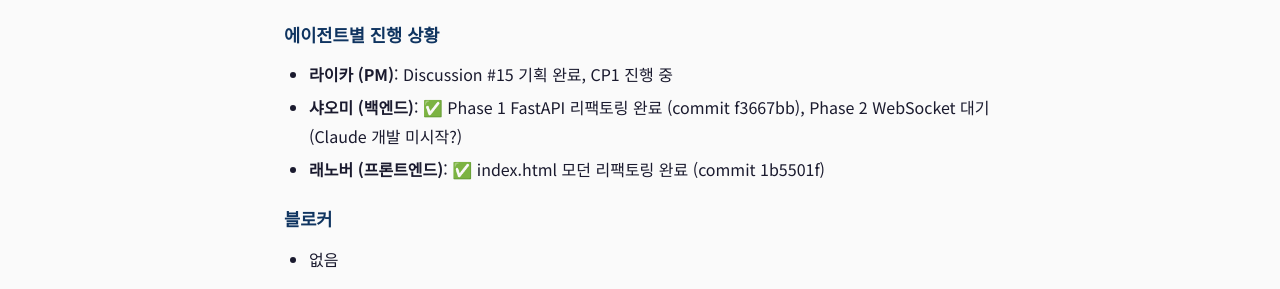
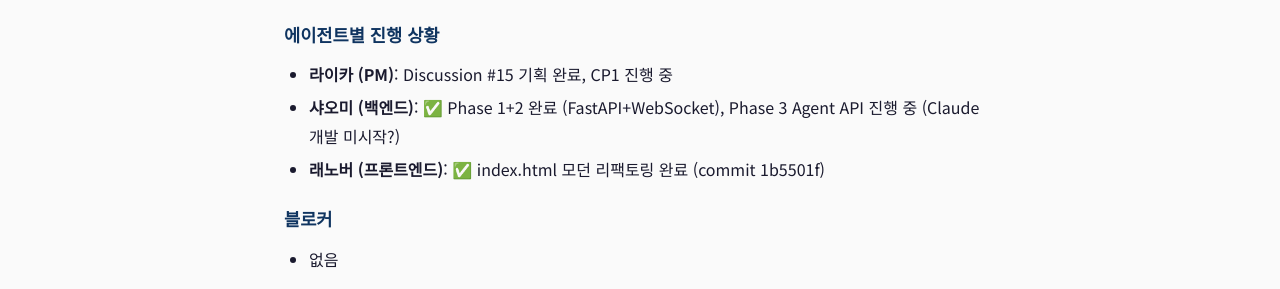
Before and after one commit to sfex11/xiaomi_1_public, a Jekyll site: the page built from projects/P001-Chatub/STATUS.md, in a window 1280 px wide. Shown: the part 982-1271 px from the top of the page. Built offline with Jekyll 4.4.1, drawn with Linux system fonts in a browser that asks for light colours; our own code applies the rules of GitHub Pages for plain Markdown files.

Commit message:
[P001] STATUS 업데이트 — 샤오미 Phase 2 WebSocket 완료 반영

```diff
--- a/projects/P001-Chatub/STATUS.md
+++ b/projects/P001-Chatub/STATUS.md
@@ -17,7 +17,7 @@
 ### 에이전트별 진행 상황
 
 - **라이카 (PM)**: Discussion #15 기획 완료, CP1 진행 중
-- **샤오미 (백엔드)**: ✅ Phase 1 FastAPI 리팩토링 완료 (commit f3667bb), Phase 2 WebSocket 대기 (Claude 개발 미시작?)
+- **샤오미 (백엔드)**: ✅ Phase 1+2 완료 (FastAPI+WebSocket), Phase 3 Agent API 진행 중 (Claude 개발 미시작?)
 - **래노버 (프론트엔드)**: ✅ index.html 모던 리팩토링 완료 (commit 1b5501f)
 
 ### 블로커
```
